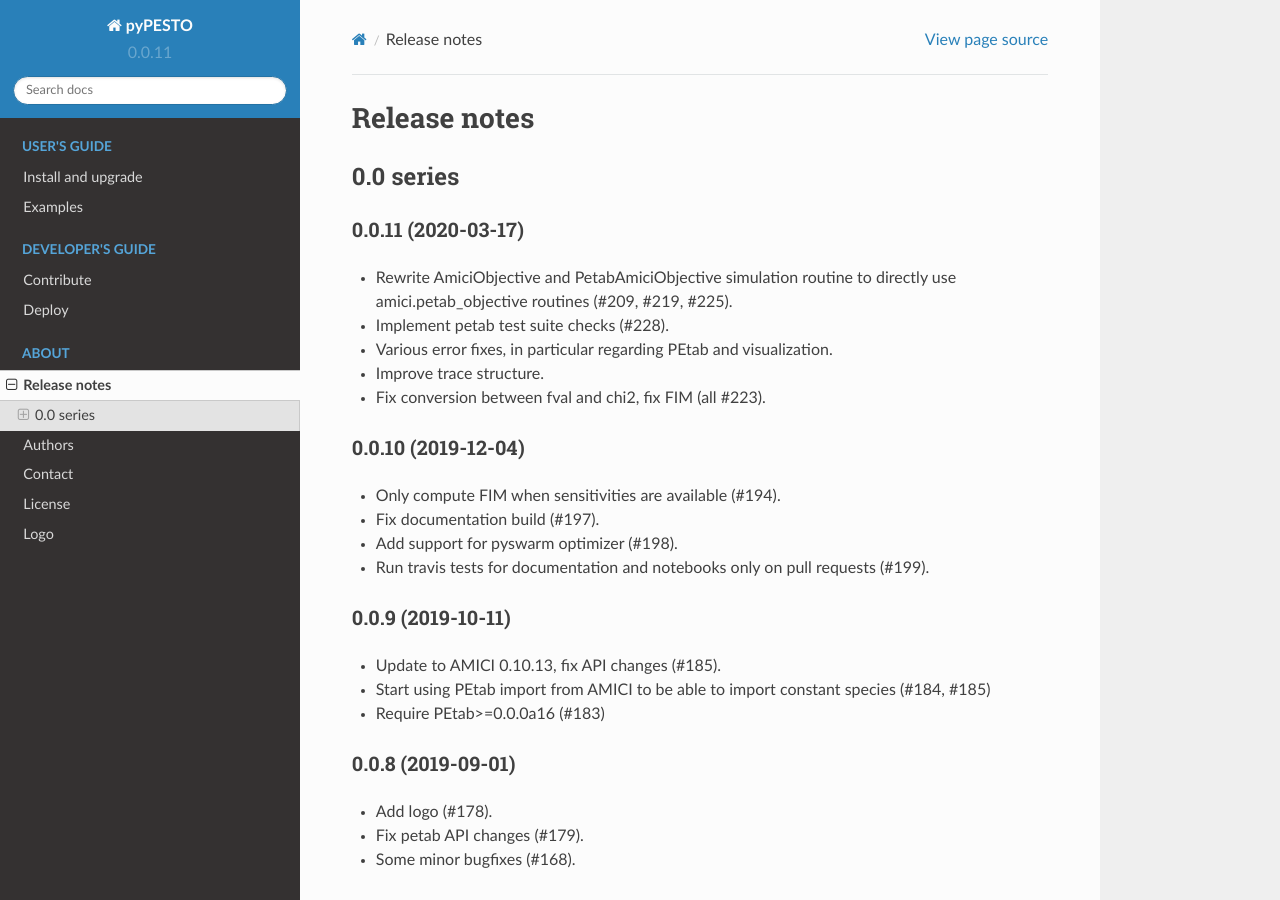
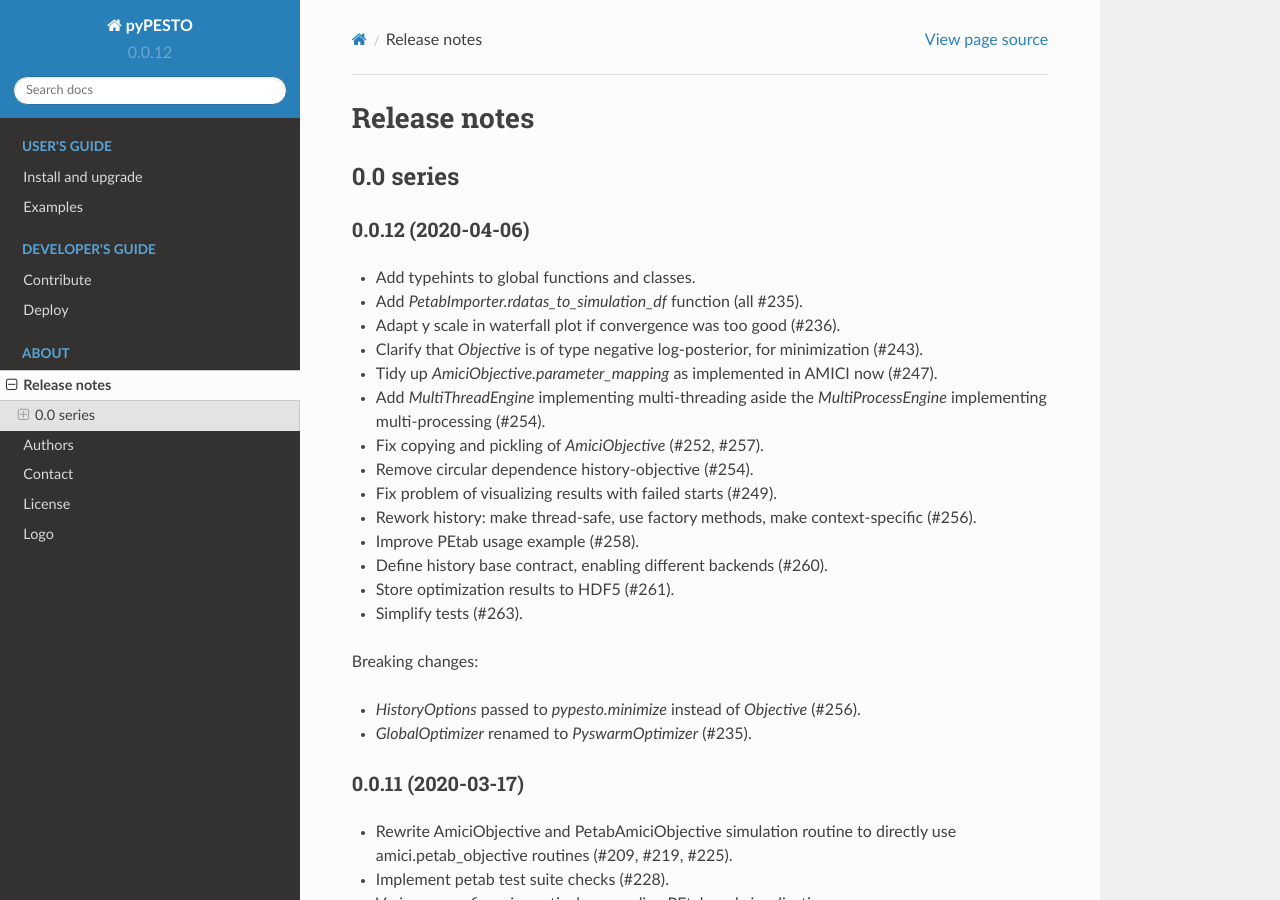
Before and after one commit to ICB-DCM/pyPESTO, a Sphinx documentation site: the page built from doc/releasenotes.rst, in a window 1280 px wide and 900 px high. Built offline with Sphinx 7.4.7 and the Read the Docs theme 2.0.0, drawn with Linux system fonts in a browser that asks for light colours; pages that are not in the unit, such as notebooks, are missing from menus.

Commit message:
update version, releasenotes

```diff
--- a/doc/releasenotes.rst
+++ b/doc/releasenotes.rst
@@ -4,6 +4,34 @@ Release notes
 
 0.0 series
 ..........
+
+
+0.0.12 (2020-04-06)
+-------------------
+
+* Add typehints to global functions and classes.
+* Add `PetabImporter.rdatas_to_simulation_df` function (all #235).
+* Adapt y scale in waterfall plot if convergence was too good (#236).
+* Clarify that `Objective` is of type negative log-posterior, for
+  minimization (#243).
+* Tidy up `AmiciObjective.parameter_mapping` as implemented in AMICI now
+  (#247).
+* Add `MultiThreadEngine` implementing multi-threading aside the
+  `MultiProcessEngine` implementing multi-processing (#254).
+* Fix copying and pickling of `AmiciObjective` (#252, #257).
+* Remove circular dependence history-objective (#254).
+* Fix problem of visualizing results with failed starts (#249).
+* Rework history: make thread-safe, use factory methods, make context-specific
+  (#256).
+* Improve PEtab usage example (#258).
+* Define history base contract, enabling different backends (#260).
+* Store optimization results to HDF5 (#261).
+* Simplify tests (#263).
+
+Breaking changes:
+
+* `HistoryOptions` passed to `pypesto.minimize` instead of `Objective` (#256).
+* `GlobalOptimizer` renamed to `PyswarmOptimizer` (#235).
 
 
 0.0.11 (2020-03-17)
--- a/pypesto/version.py
+++ b/pypesto/version.py
@@ -1 +1 @@
-__version__ = "0.0.11"
+__version__ = "0.0.12"
```
